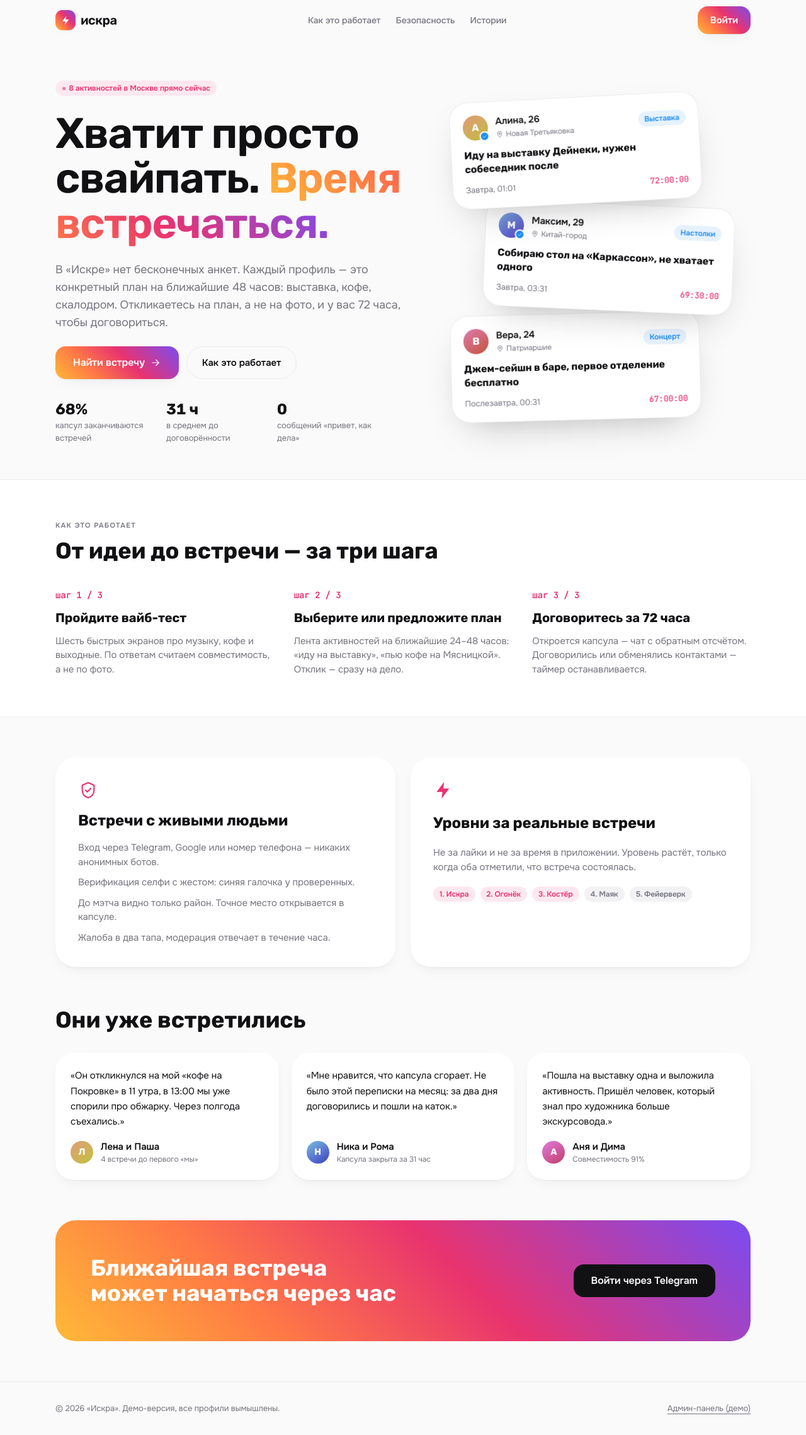
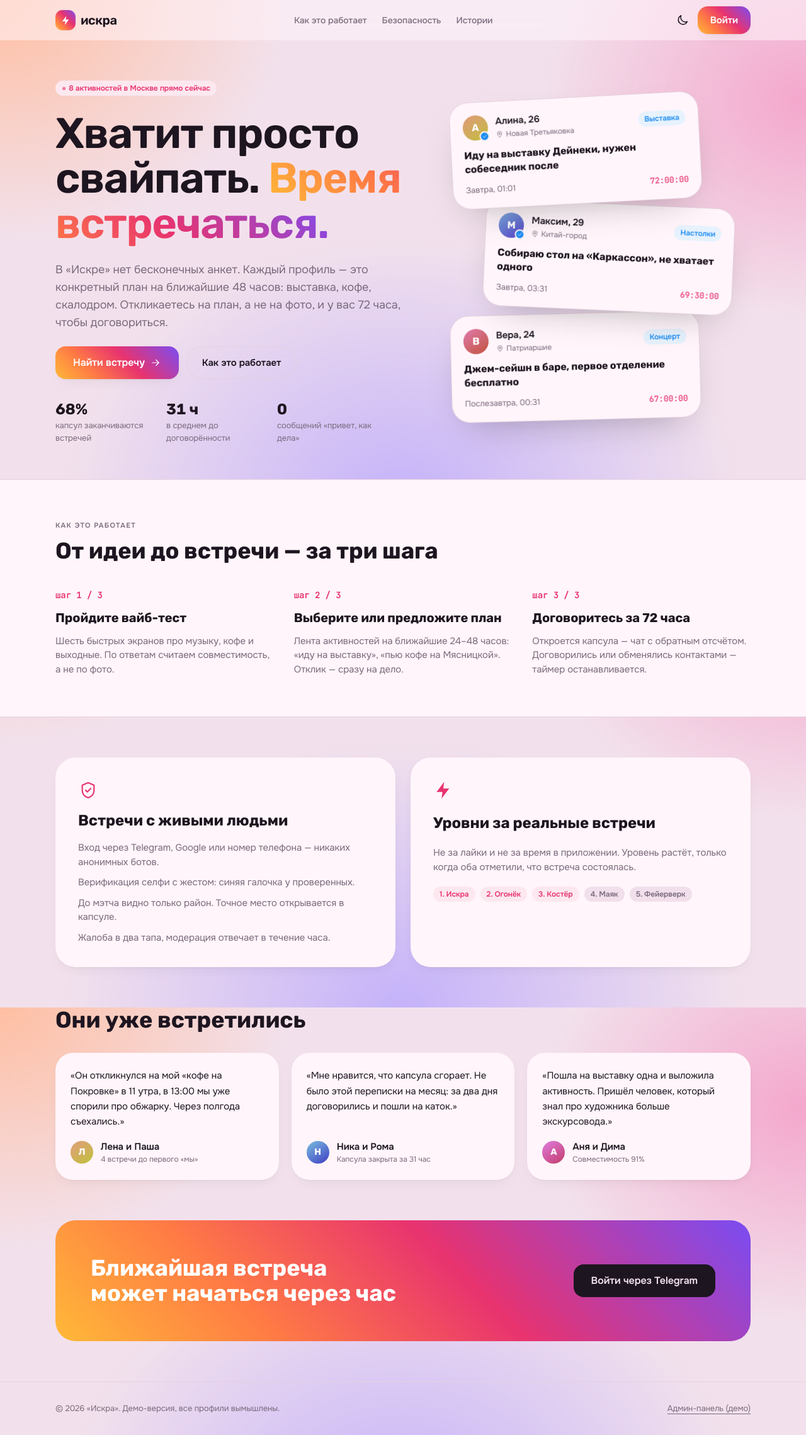
Before and after one commit to steaam1999-wq/shadow-world-game, a React (Vite) app in the folder web/: page / in a window 1280 px wide. Shown: the whole page at 63% size. Built offline with nearby package versions, Linux system fonts and the light colour scheme.

Commit message:
Replace white base with pastel gradient and add theme toggle
Co-Authored-By: Claude Opus 5.5 <noreply@anthropic.com>
Claude-Session: https://claude.ai/code/session_016gfkdouNqGxAdk8yFqA5C3

```diff
--- a/web/src/components/ui.tsx
+++ b/web/src/components/ui.tsx
@@ -1,9 +1,11 @@
-import { useEffect, type ButtonHTMLAttributes, type ReactNode } from 'react'
+import { useEffect, useState, type ButtonHTMLAttributes, type ReactNode } from 'react'
 
 const PATHS: Record<string, string> = {
   spark: 'M13 2 4 14h7l-1 8 9-12h-7z',
   vibe: 'M3 12h3l2-6 4 12 3-9 2 3h4',
   chat: 'M4 5h16v11H9l-5 4z',
+  moon: 'M20 14.5A8 8 0 0 1 9.5 4a8 8 0 1 0 10.5 10.5z',
+  sun: 'M12 16a4 4 0 1 0 0-8 4 4 0 0 0 0 8zM12 2.5v2M12 19.5v2M2.5 12h2M19.5 12h2M5.3 5.3l1.4 1.4M17.3 17.3l1.4 1.4M5.3 18.7l1.4-1.4M17.3 6.7l1.4-1.4',
   reels: 'M5 3.5h14A1.5 1.5 0 0 1 20.5 5v14a1.5 1.5 0 0 1-1.5 1.5H5A1.5 1.5 0 0 1 3.5 19V5A1.5 1.5 0 0 1 5 3.5zM3.5 8.5h17M8 3.5l3 5M13.5 3.5l3 5M10.5 12v5.5l4.5-2.75z',
   user: 'M12 12a4 4 0 1 0 0-8 4 4 0 0 0 0 8zM4 21c1-4 4-6 8-6s7 2 8 6',
   pin: 'M12 21s-7-6.2-7-11a7 7 0 0 1 14 0c0 4.8-7 11-7 11zM12 12.5a2.5 2.5 0 1 0 0-5 2.5 2.5 0 0 0 0 5z',
@@ -200,3 +202,30 @@ export function readPhoto(file: File, max = 720): Promise<string> {
     reader.readAsDataURL(file)
   })
 }
+
+const THEME_KEY = 'iskra-theme'
+
+function systemDark() {
+  try { return window.matchMedia('(prefers-color-scheme: dark)').matches } catch { return false }
+}
+
+/** Переключатель светлой/тёмной темы; выбор запоминается в браузере. */
+export function ThemeToggle() {
+  const [theme, setTheme] = useState<'light' | 'dark'>(() => {
+    try {
+      const saved = localStorage.getItem(THEME_KEY)
+      if (saved === 'light' || saved === 'dark') return saved
+    } catch { /* хранилище недоступно */ }
+    return systemDark() ? 'dark' : 'light'
+  })
+  useEffect(() => {
+    document.documentElement.setAttribute('data-theme', theme)
+    try { localStorage.setItem(THEME_KEY, theme) } catch { /* ignore */ }
+  }, [theme])
+  const next = theme === 'dark' ? 'light' : 'dark'
+  return (
+    <button onClick={() => setTheme(next)} className="grid place-items-center w-10 h-10 rounded-full cursor-pointer hover:bg-surface-2" aria-label={next === 'dark' ? 'Включить тёмную тему' : 'Включить светлую тему'}>
+      <Icon name={theme === 'dark' ? 'sun' : 'moon'} size={22} />
+    </button>
+  )
+}
--- a/web/src/index.css
+++ b/web/src/index.css
@@ -2,12 +2,15 @@
 
 /* Layout: мобильная колонка 480px, монохромная основа, фирменный градиент только в акцентах (сторис, логотип, главная кнопка). */
 :root {
-  --bg: #fafafa;
-  --surface: #ffffff;
-  --surface-2: #f2f2f5;
-  --fg: #111114;
-  --muted: #74747f;
-  --line: #ececf0;
+  --bg: #f2e1ec;
+  --surface: #fff5fa;
+  --surface-2: #f1e0eb;
+  --fg: #1d1520;
+  --muted: #7a6a7d;
+  --line: #e6d0de;
+  --glow-1: #ffbfa3;
+  --glow-2: #f4a7cc;
+  --glow-3: #c4b2fa;
   --spark: #e8336f;
   --spark-soft: #fde8ef;
   --amber: #ffb938;
@@ -30,7 +33,7 @@
 /* Тёмная тема — глубокий чёрный под OLED, а не инверсия */
 @media (prefers-color-scheme: dark) {
   :root:not([data-theme="light"]) {
-    --bg: #000000; --surface: #0c0c0e; --surface-2: #1c1c20; --fg: #f4f4f6; --muted: #a0a0ab; --line: #232327;
+    --bg: #0b0810; --surface: #16111b; --surface-2: #231b2a; --fg: #f6eff8; --muted: #ab9fb1; --line: #2c2233; --glow-1: #3a1a24; --glow-2: #3a1636; --glow-3: #221a48;
     --spark: #ff4f86; --spark-soft: #3a1422; --amber: #ffc457; --violet: #9a74ff; --on-spark: #ffffff; --cobalt: #4aa8ff; --cobalt-soft: #0f2538;
     --ok: #3fd18f; --ok-soft: #0f2a1e; --warn: #e8b058; --warn-soft: #2e2211; --danger: #ff5c72; --danger-soft: #34141a;
     --shadow: 0 0 0 1px rgb(255 255 255 / .04);
@@ -38,7 +41,7 @@
   }
 }
 :root[data-theme="dark"] {
-  --bg: #000000; --surface: #0c0c0e; --surface-2: #1c1c20; --fg: #f4f4f6; --muted: #a0a0ab; --line: #232327;
+  --bg: #0b0810; --surface: #16111b; --surface-2: #231b2a; --fg: #f6eff8; --muted: #ab9fb1; --line: #2c2233; --glow-1: #3a1a24; --glow-2: #3a1636; --glow-3: #221a48;
   --spark: #ff4f86; --spark-soft: #3a1422; --amber: #ffc457; --violet: #9a74ff; --on-spark: #ffffff; --cobalt: #4aa8ff; --cobalt-soft: #0f2538;
   --ok: #3fd18f; --ok-soft: #0f2a1e; --warn: #e8b058; --warn-soft: #2e2211; --danger: #ff5c72; --danger-soft: #34141a;
   --shadow: 0 0 0 1px rgb(255 255 255 / .04);
@@ -73,7 +76,12 @@ html, body, #root { height: 100%; }
 body {
   margin: 0;
   letter-spacing: -0.005em;
-  background: var(--bg);
+  background:
+    radial-gradient(60vmax 50vmax at 0% 0%, var(--glow-1), transparent 60%),
+    radial-gradient(55vmax 45vmax at 100% 20%, var(--glow-2), transparent 60%),
+    radial-gradient(70vmax 55vmax at 50% 100%, var(--glow-3), transparent 60%),
+    var(--bg);
+  background-attachment: fixed;
   color: var(--fg);
   font-family: var(--font-body);
   font-size: 15px;
--- a/web/src/screens/Capsules.tsx
+++ b/web/src/screens/Capsules.tsx
@@ -117,7 +117,7 @@ export function CapsuleChat({ id, now, onBack }: { id: string; now: number; onBa
 
   return (
     <div className="flex flex-col h-full">
-      <header className="sticky top-[env(safe-area-inset-top,0px)] z-10 bg-bg/80 backdrop-blur-xl border-b border-line -mx-4 px-4 pb-3 pt-2 flex flex-col gap-2">
+      <header className="sticky top-[env(safe-area-inset-top,0px)] z-10 bg-surface/55 backdrop-blur-xl border-b border-line -mx-4 px-4 pb-3 pt-2 flex flex-col gap-2">
         <div className="flex items-center gap-3">
           <button onClick={onBack} className="grid place-items-center w-10 h-10 -ml-2 rounded-full hover:bg-surface-2 cursor-pointer" aria-label="К списку капсул"><Icon name="back" /></button>
           <Avatar name={p.name} hue={p.hue} size={40} verified={p.verified} />
@@ -154,7 +154,7 @@ export function CapsuleChat({ id, now, onBack }: { id: string; now: number; onBa
         <div ref={endRef} />
       </div>
 
-      <div className="sticky bottom-0 bg-bg -mx-4 px-4 pt-2 pb-[calc(12px+env(safe-area-inset-bottom,0px))] flex flex-col gap-2 border-t border-line">
+      <div className="sticky bottom-0 bg-surface/70 backdrop-blur-xl -mx-4 px-4 pt-2 pb-[calc(12px+env(safe-area-inset-bottom,0px))] flex flex-col gap-2 border-t border-line">
         {expired ? (
           <p className="text-center text-[13px] text-muted py-2">Капсула сгорела: за 72 часа вы не договорились. Можно откликнуться на новую активность {p.name}.</p>
         ) : (
--- a/web/src/screens/Landing.tsx
+++ b/web/src/screens/Landing.tsx
@@ -1,5 +1,5 @@
 import { useStore } from '../store'
-import { Avatar, Button, Icon, Logo, Pill } from '../components/ui'
+import { Avatar, Button, Icon, Logo, Pill, ThemeToggle } from '../components/ui'
 import { countdown, whenLabel } from '../lib'
 
 const STORIES = [
@@ -14,8 +14,8 @@ export function Landing({ onStart, onAdmin }: { onStart: () => void; onAdmin: ()
   const demo = state.activities.slice(0, 3).map((a) => ({ a, p: state.people.find((p) => p.id === a.authorId)! }))
 
   return (
-    <div className="min-h-full bg-bg">
-      <header className="sticky top-[env(safe-area-inset-top,0px)] z-20 bg-bg/80 backdrop-blur-xl">
+    <div className="min-h-full">
+      <header className="sticky top-[env(safe-area-inset-top,0px)] z-20 bg-surface/55 backdrop-blur-xl">
         <div className="mx-auto max-w-6xl px-4 sm:px-6 h-16 flex items-center justify-between gap-4">
           <Logo className="text-xl" />
           <nav className="hidden md:flex items-center gap-6 text-[14px] font-medium text-muted">
@@ -23,7 +23,7 @@ export function Landing({ onStart, onAdmin }: { onStart: () => void; onAdmin: ()
             <a href="#safety" className="hover:text-fg">Безопасность</a>
             <a href="#stories" className="hover:text-fg">Истории</a>
           </nav>
-          <Button onClick={onStart} className="h-10 px-4">Войти</Button>
+          <div className="flex items-center gap-1"><ThemeToggle /><Button onClick={onStart} className="h-10 px-4">Войти</Button></div>
         </div>
       </header>
 
--- a/web/src/screens/Vibe.tsx
+++ b/web/src/screens/Vibe.tsx
@@ -60,7 +60,7 @@ export function Vibe({ now, onRespond, onOpenCapsule }: { now: number; onRespond
             )}
 
             {act ? (
-              <div className={`rounded-2xl p-3.5 flex flex-col gap-3 bg-bg`}>
+              <div className={`rounded-2xl p-3.5 flex flex-col gap-3 bg-surface-2`}>
                 <div className="flex items-center gap-2 text-[12px] font-semibold text-spark"><Icon name="spark" size={14} fill /> ПЛАН · {whenLabel(act.startsAt, now)}</div>
                 <p className="font-semibold leading-snug">{act.title}</p>
                 {responded ? (
```
Also changed, not shown: web/src/App.tsx (+6 -5 lines).
